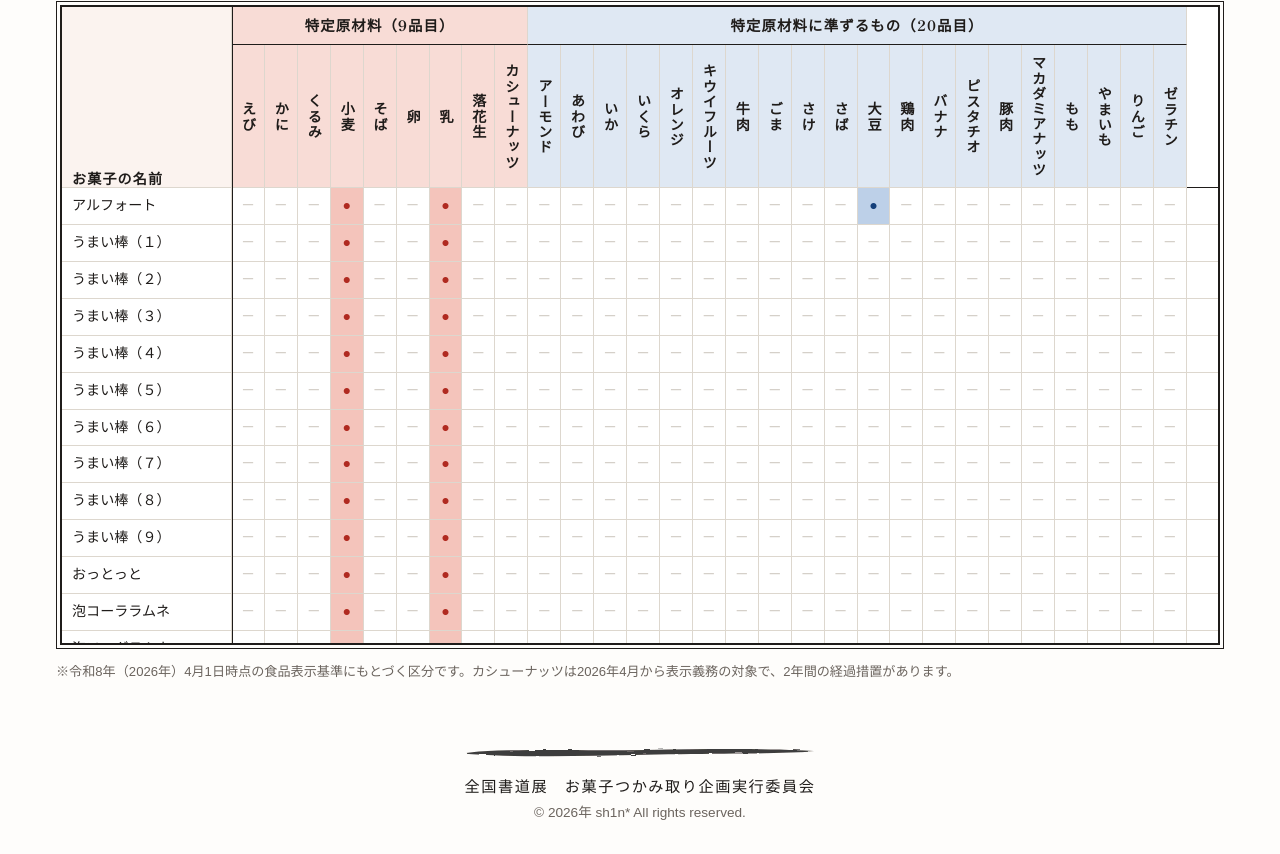
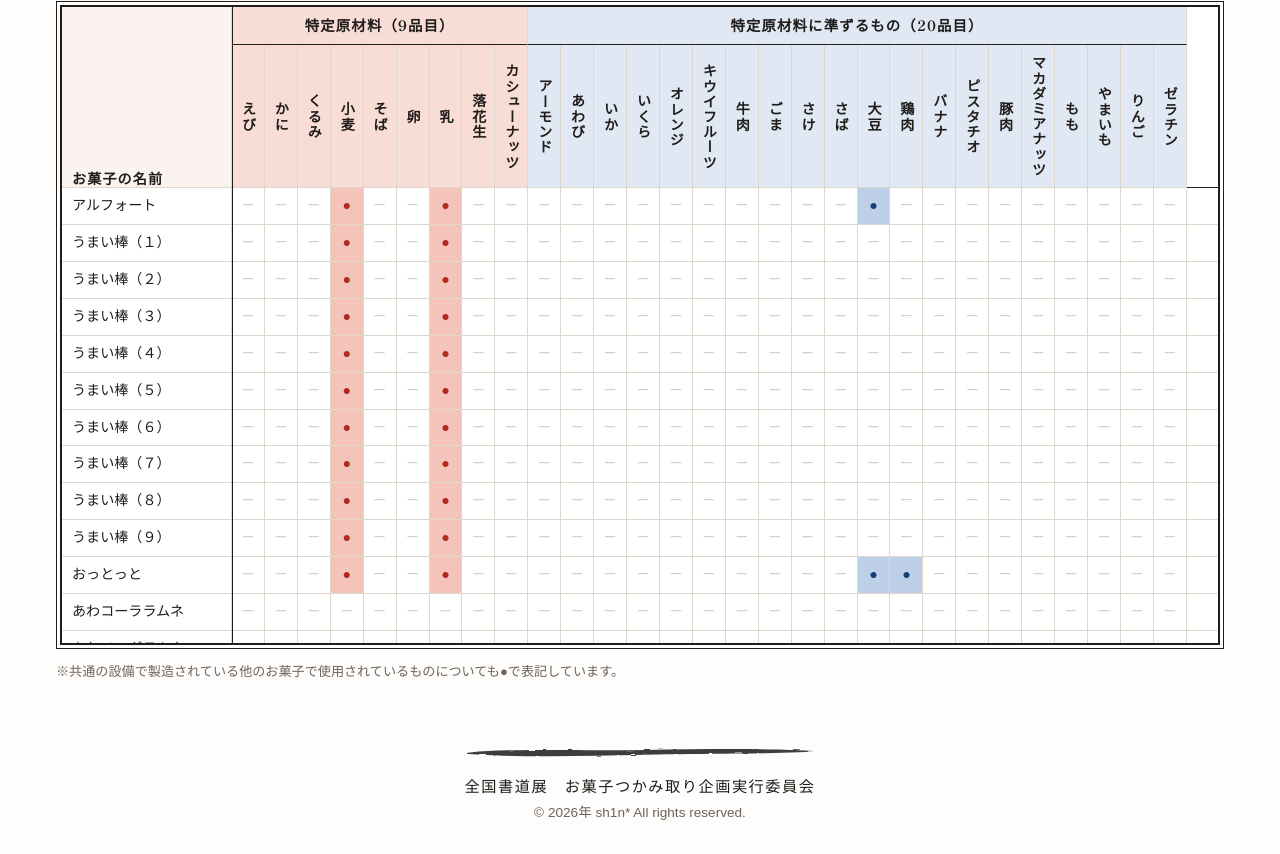
Before and after one commit to shin-w21/zenkoku-syodoten2026, a plain HTML site: page index.html in a window 1280 px wide. Shown: the part 382-1236 px from the top of the page. Drawn offline with Linux system fonts and the light colour scheme; a web font is replaced by a local one.

Commit message:
Update index.html

```diff
--- a/index.html
+++ b/index.html
@@ -98,7 +98,7 @@ td.note{text-align:left;min-width:140px;padding:6px 10px;font-size:.82rem;color:
   <tbody id="body"></tbody>
 </table>
 </div>
-<p class="foot">※令和8年（2026年）4月1日時点の食品表示基準にもとづく区分です。カシューナッツは2026年4月から表示義務の対象で、2年間の経過措置があります。</p>
+<p class="foot">※共通の設備で製造されている他のお菓子で使用されているものについても●で表記しています。</p>
 </main>
 
 <footer class="site-footer">
@@ -137,17 +137,17 @@ const SNACKS = `
 うまい棒（７） | 乳, 小麦
 うまい棒（８） | 乳, 小麦
 うまい棒（９） | 乳, 小麦
-おっとっと | 乳, 小麦
-泡コーララムネ | 乳, 小麦
-泡ソーダラムネ | 乳, 小麦
-カントリーマアム | 乳, 小麦
-かっぱえびせん | 乳, 小麦
-蒲焼さん太郎 | 乳, 小麦
-じゃがりこ | 乳, 小麦
-酢ダコ | 乳, 小麦
-小さなチョコパイ | 乳, 小麦
-チョコチップクッキー | 乳, 小麦
-チョコビ | 乳, 小麦
+おっとっと | 乳, 小麦, 大豆, 鶏肉
+あわコーララムネ |
+あわソーダラムネ |
+カントリーマアム | 卵, 乳, 小麦, 大豆
+かっぱえびせん | 小麦, えび
+蒲焼さん太郎 | 小麦, いか, 大豆
+じゃがりこ | 乳, 大豆
+酢だこさん太郎 | かに, 小麦, 乳, いか, 大豆
+小さなチョコパイ | 乳, 卵, 小麦, 大豆
+チョコチップクッキー | 乳, 小麦, 大豆
+チョコビ | 乳, 卵, ,小麦, 落花生, えび, かに, くるみ, 大豆
 キャラパキ | 乳, 小麦
 ブラックサンダー | 乳, 小麦
 ピュレグミ（ブドウ） | 乳, 小麦
```
